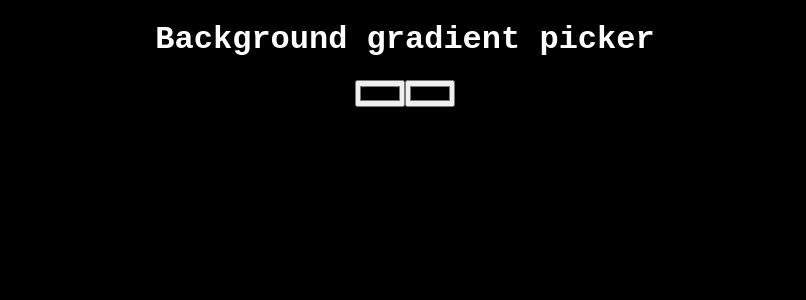
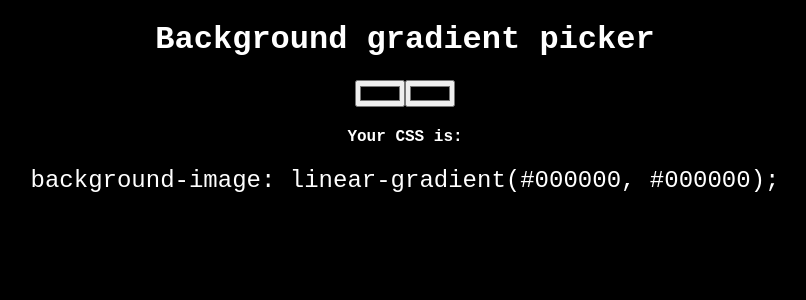
Before and after one commit to Andrew-CC-Martin/react-gradient-picker, a React (Create React App) app: page / in a window 1280 px wide. Shown: the top 300 px of the page, without its empty margins (235-1041 px from the left). Built offline with nearby package versions, Linux system fonts and the light colour scheme.

Commit message:
add css copy

```diff
--- a/src/App.js
+++ b/src/App.js
@@ -17,6 +17,7 @@ class App extends React.Component {
 
   render() {
     const { colors } = this.state
+    const css = `background-image: linear-gradient(${colors[0]}, ${colors[1]});`
 
     return (
       <MainDiv colors={colors}>
@@ -28,10 +29,17 @@ class App extends React.Component {
                 type="color"
                 value={color}
                 onChange={(event) => this.updateColors(event, i)}
+                key={i}
               />
             )
           })}
         </div>
+        <h4>
+          Your CSS is:
+        </h4>
+        <code>
+          {css}
+        </code>
       </MainDiv>
     )
   }
--- a/src/index.css
+++ b/src/index.css
@@ -3,6 +3,7 @@ body {
   font-family: 'Courier New', Courier, monospace;
   height: 100vh;
   width: 100vw;
+  color: white;
 }
 
 #root {
@@ -10,6 +11,6 @@ body {
   width: 100%;
 }
 
-h1 {
-  color: white;
+code {
+  font-size: 24px;
 }
```
Also changed, not shown: 1 other file (tests, documents, lock files or other folders).
